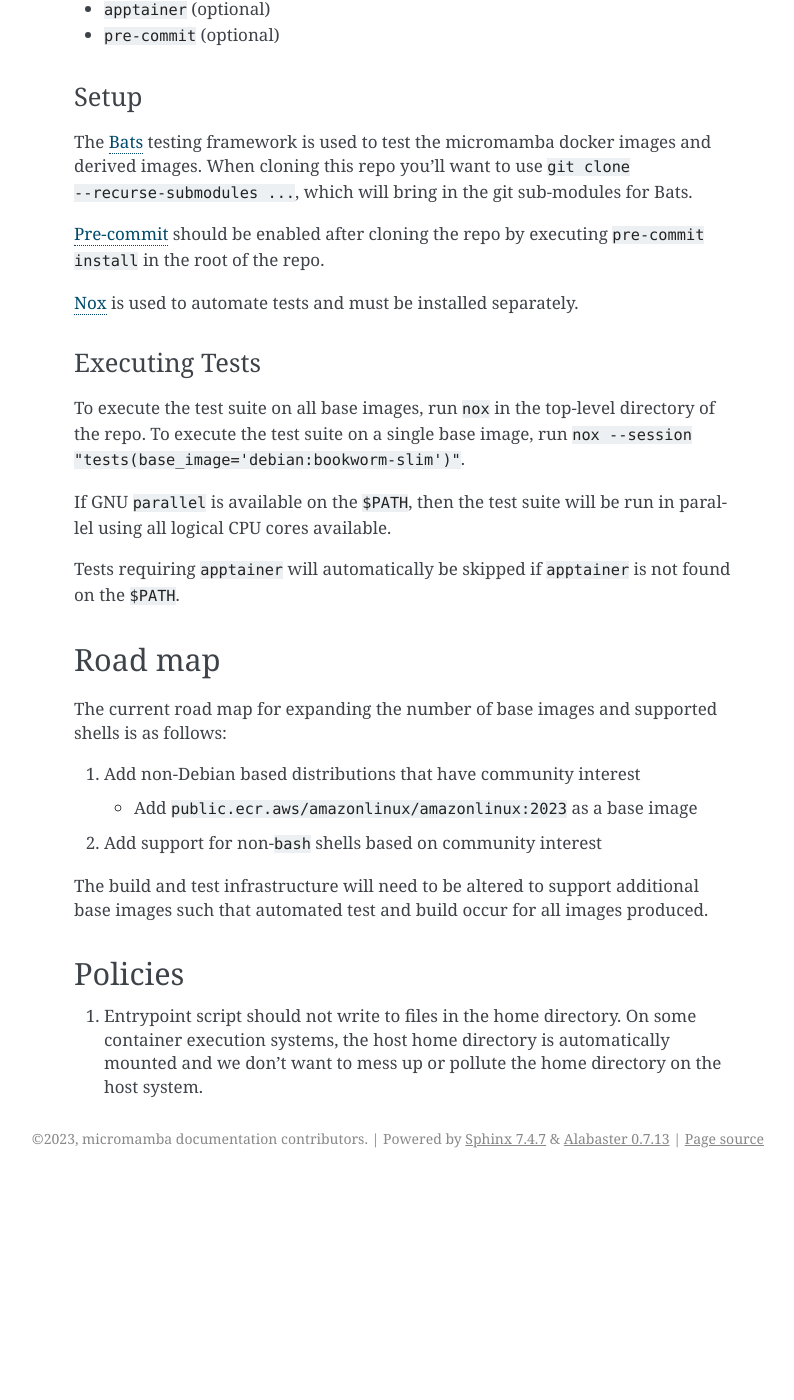
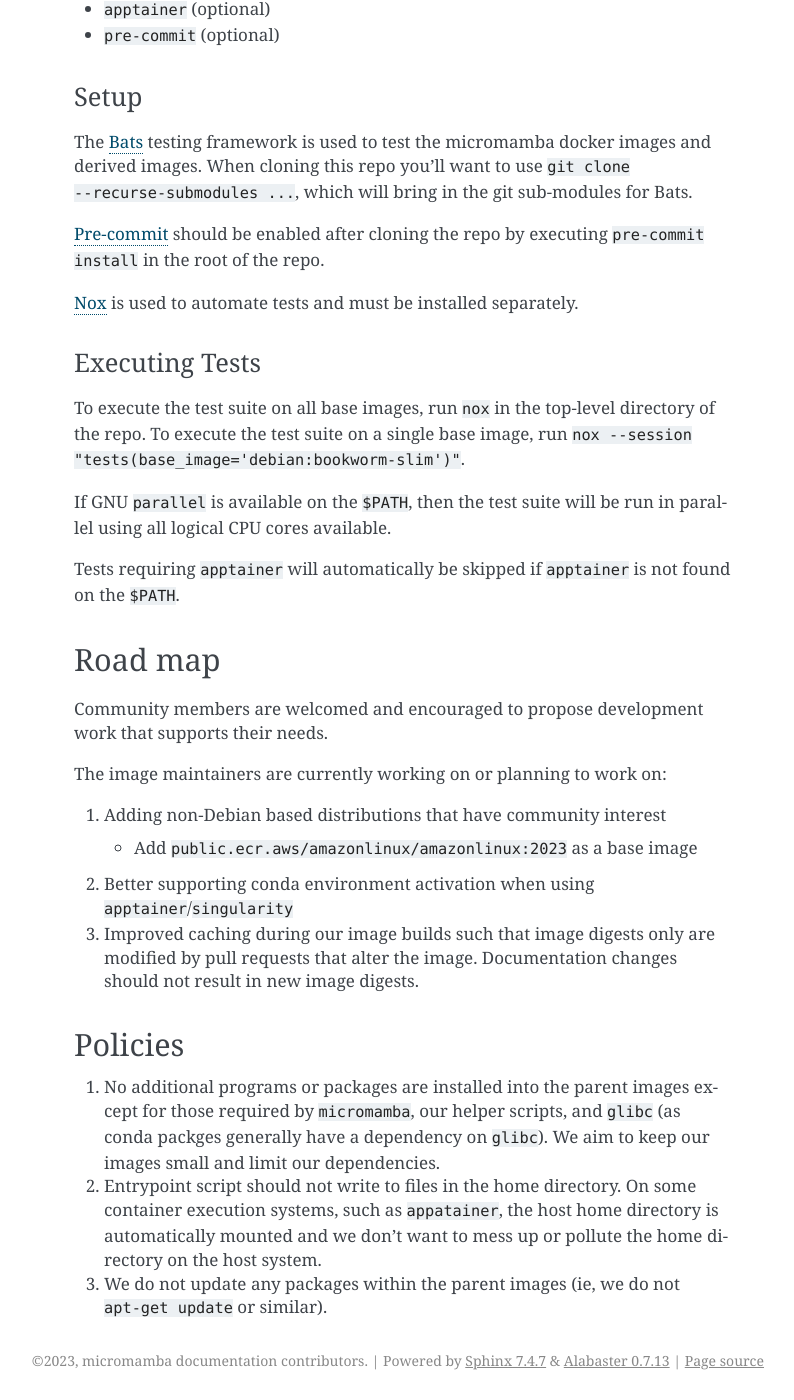
Before and after one commit to mamba-org/micromamba-docker, a Sphinx documentation site: the page built from docs/development.rst, in a window 1280 px wide and 1400 px high, scrolled down 827 px. Shown: the whole window, without its empty margins (346-1140 px from the left). Built offline with Sphinx 7.4.7, drawn with Linux system fonts in a browser that asks for light colours; before the commit the page ends 2005 px from its top, so only the background shows below that.

Commit message:
docs: lots of little fixes to the docs

```diff
--- a/docs/advanced_usage.rst
+++ b/docs/advanced_usage.rst
@@ -143,7 +143,7 @@ The *recommended* method to explicitly activate your environment when using
 
    docker exec <container> micromamba run -n <environment_name> <command>
 
-If you want to use the base environment, you can omit ``-n <environment_name>``.
+If you want to use the ``base`` environment, you can omit ``-n <environment_name>``.
 
 An alternative method to trigger activation is to explicitly run your command
 within an interactive ``bash`` shell with ``-i``:
--- a/docs/development.rst
+++ b/docs/development.rst
@@ -68,22 +68,34 @@ is not found on the ``$PATH``.
 Road map
 --------
 
-The current road map for expanding the number of base images and supported
-shells is as follows:
+Community members are welcomed and encouraged to propose development
+work that supports their needs.
 
-#. Add non-Debian based distributions that have community interest
+The image maintainers are currently working on or planning to work on:
+
+#. Adding non-Debian based distributions that have community interest
 
    * Add ``public.ecr.aws/amazonlinux/amazonlinux:2023`` as a base image
 
-#. Add support for non-``bash`` shells based on community interest
+#. Better supporting conda environment activation when using
+   ``apptainer``/``singularity``
 
-The build and test infrastructure will need to be altered to support additional
-base images such that automated test and build occur for all images produced.
+#. Improved caching during our image builds such that image digests only are
+   modified by pull requests that alter the image. Documentation changes
+   should not result in new image digests.
 
 Policies
 --------
 
+#. No additional programs or packages are installed into the parent images
+   except for those required by ``micromamba``, our helper scripts, and
+   ``glibc`` (as conda packges generally have a dependency on ``glibc``).
+   We aim to keep our images small and limit our dependencies.
+
 #. Entrypoint script should not write to files in the home directory. On some
-   container execution systems, the host home directory is automatically
-   mounted and we don't want to mess up or pollute the home directory on the
-   host system.
+   container execution systems, such as ``appatainer``, the host home
+   directory is automatically mounted and we don't want to mess up or pollute
+   the home directory on the host system.
+
+#. We do not update any packages within the parent images (ie, we do not
+   ``apt-get update`` or similar).
--- a/docs/faq.rst
+++ b/docs/faq.rst
@@ -13,7 +13,7 @@ This can happen if you forgot to include a channel that is the source for a
 required package.
 
 This error sometimes occurs when moving from one CPU architecture to another,
-such as when moving from x86 to a ARM-based CPUs (such as Apple M1 and M2 CPUs).
+such as when moving from x86 to ARM-based CPUs (such as Apple M1 and M2 CPUs).
 Some conda repositories do a good job of supporting multiple architectures
 (such as Conda Forge), but others only support x86 CPUs (Bioconda). You can
 work around this by forcing ``docker build ...`` to emulate another CPU
```
Also changed, not shown: docs/quick_start.rst (+15 -13 lines), docs/shells.rst (+5 -2 lines).
